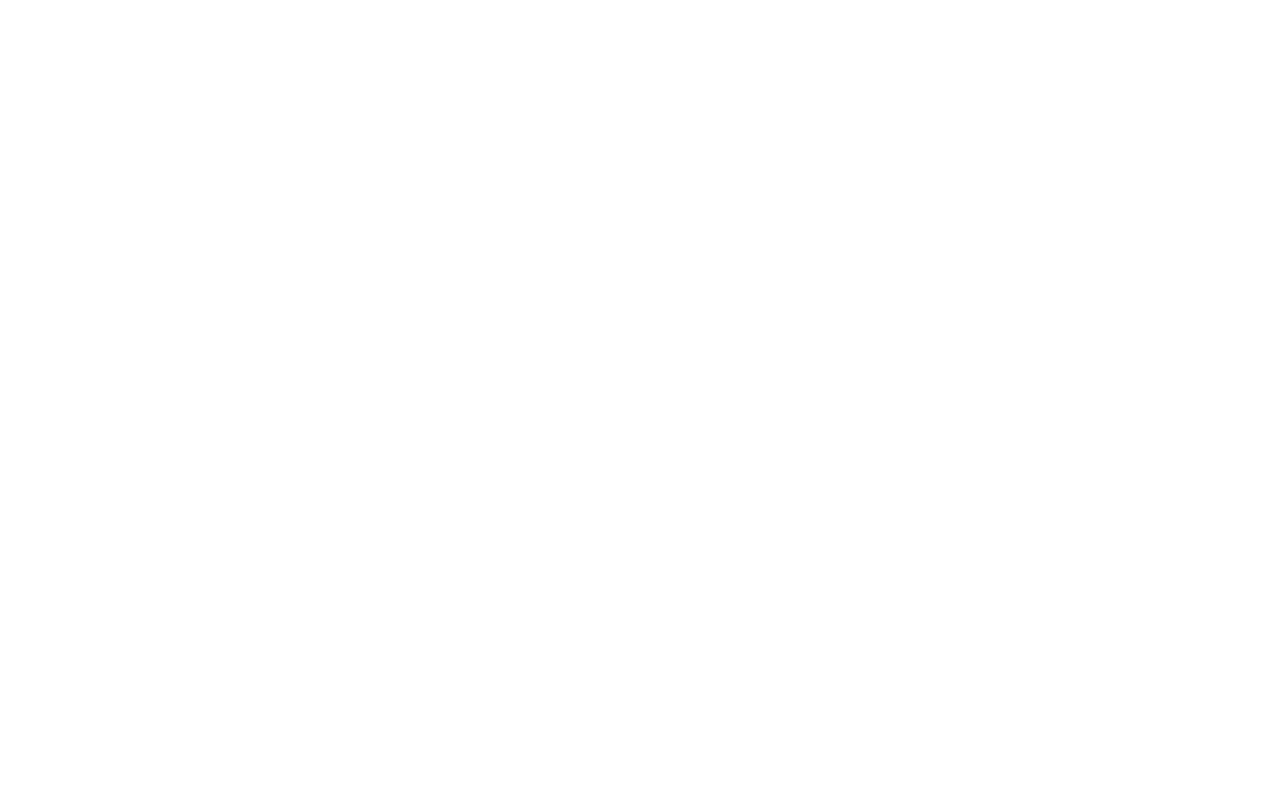
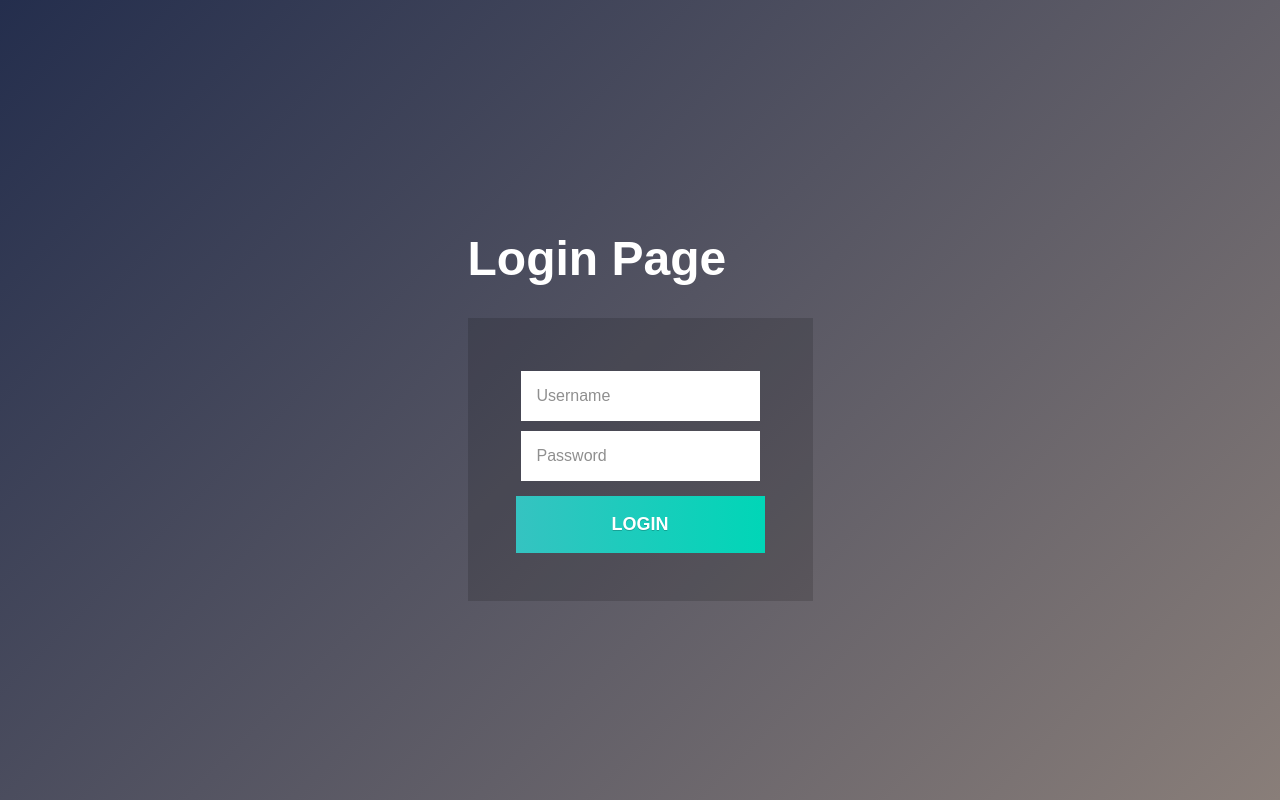
Before and after one commit to szymonkorbiel/agromanager, a React (Create React App) app: page /login in a window 1280 px wide. Before the commit this address had no page. Built offline with nearby package versions, Linux system fonts and the light colour scheme.

Commit message:
Add new files

```diff
--- a/src/App.css
+++ b/src/App.css
@@ -26,6 +26,7 @@
   align-items: center;
   width: 100%;
   height: 10%;
+  padding-right: 20px; /* Dodaj dodatkowy padding po prawej stronie */
 }
 
 .header-left {
@@ -36,19 +37,16 @@
 .header-right {
   display: flex;
   align-items: center;
-  white-space: nowrap;
-  overflow: hidden;
-  text-overflow: ellipsis;
+  width: 200px;
 }
 
 .header-right p {
-  font-size: 16px;
+  font-size: 15px;
   max-width: 100px;
-  white-space: nowrap;
-  overflow: hidden;
-  text-overflow: ellipsis;
-  font-size: 14px;
-  padding-right: 100px;
+  padding-right: 10px;
+  margin: 0 auto;
+  text-overflow: clip;
+  font-family: Arial, Helvetica, sans-serif;
 }
 
 .header-left img {
@@ -83,8 +81,7 @@
 }
 
 .grid-item {
-  border: 1px solid black;
-  padding: 5%;
+  padding: 1%;
   width: 100%;
   display: flex;
   align-items: center;
@@ -94,6 +91,7 @@
   color: #0B5AA2;
   font-weight: bold;
   font-size: 20px;
+
 }
 .placeholder {
   width: 25%;
@@ -178,6 +176,13 @@
   font-size: 12px;
 }
 
+.login{
+  background-color: '#282c34';
+      height: '100vh';
+      display: 'flex';
+      justify-content: 'center';
+      align-items: 'center';
+}
 @keyframes icon {
   0%,
   100% {
--- a/src/App.js
+++ b/src/App.js
@@ -4,6 +4,7 @@
 import Budget from './pages/Budget';
 import Warehouses from './pages/Warehouses';
 import Machines from './pages/Machines';
+import Login from './pages/Login';
 import React, { Component } from 'react';
 
 import './App.css';
@@ -20,6 +21,7 @@
           <Route exact path="/management" element={<Management/>}/>
           <Route path="/warehouses" element={<Warehouses/>}/>
           <Route path="/machines" element={<Machines/>}/>
+          <Route path="/login" element={<Login/>}/>
         </Routes>
     </Router>
         );
--- a/src/pages/Home.js
+++ b/src/pages/Home.js
@@ -51,15 +51,21 @@
 
           <div className="grid-container">
 
-            <div className="grid-item">Div 2<img src=".public/logo.jpg" alt="Logo" /></div>
-            <div className="grid-item">Div 3<img src=".public/logo.jpg" alt="Logo" /></div>
+            <div className="grid-item">
+              <img src="../placeholder1.png" alt="placeholder1" className="placeholder"/>
+              <p>Take charge of your farm operations by implementing efficient management practices, enabling you to optimize productivity and maximize profitability. </p>
+            </div>
+            <div className="grid-item">
+              <img src="../placeholder2.png" alt="placeholder2" className="placeholder" />
+              <p>Take control of your farm's finances and optimize your budget for maximum productivity. Plan wisely and allocate resources efficiently to achieve financial stability and growth in your agricultural operations.</p>
+            </div>
             <div className="grid-item">
               <img src="../placeholder3.png" alt="placeholder3" className="placeholder"/>
-              <p>All agricultural machinery, their condition, and data at hand.</p>
+              <p>Gain comprehensive insights into your agricultural machinery, including their current condition and relevant data, empowering you to make informed decisions and streamline your farming operations.</p>
             </div>
             <div className="grid-item" >
               <img src="../placeholder4.png" alt="placeholder4" className="placeholder"/>
-              <p className="description">Charts with the quantity of raw materials and available materials in warehouses and silos.</p>
+              <p className="description">Visualize essential information through detailed charts that showcase the quantity of raw materials and the availability of stored materials in your warehouses and silos. Access real-time data and trends to effectively manage your inventory, optimize resource utilization, and make informed decisions regarding procurement, storage, and distribution.</p>
             </div>
           </div>
         </main>
@@ -69,7 +75,7 @@
       <div className="footer-left">
 
         <div className="footer-links">
-          <a href="#">Podstrona login</a>
+          <Link to="/login"><p>Podstrona login</p></Link>
           <a href="#">Link 2</a>
         </div>
       </div>
--- /dev/null
+++ b/src/pages/Login.css
@@ -0,0 +1,109 @@
+* {
+  -webkit-font-smoothing: antialiased;
+  text-rendering: optimizeLegibility;
+}
+
+html,
+body {
+  height: 100%;
+  margin: 0;
+  padding: 0;
+}
+
+body {
+  display: flex;
+  justify-content: center;
+  align-items: center;
+}
+
+
+.wholediv {
+  width: 100vw;
+  height: 100vh;
+  display: flex;
+  align-items: center;
+  justify-content: center;
+  flex-direction: column;
+  position: relative;
+
+  background: linear-gradient(
+    135deg,
+    #242e4d,
+    #897e79
+  );
+  font-family: 'Roboto', helvetica, arial, sans-serif;
+  font-size: 1.5em;
+
+  &:before {
+    content: '';
+    position: absolute;
+    top: 0;
+    left: 0;
+    height: 100%;
+    width: 100%;
+  }
+}
+
+.login h1{
+  color: white;
+}
+
+.login-form {
+  width: 100%;
+  padding: 2em;
+  position: relative;
+  background: rgba(0, 0, 0, 0.15);
+}
+
+.lf--label {
+  width: 2em;
+  display: flex;
+  align-items: center;
+  justify-content: center;
+  background: #f5f6f8;
+  cursor: pointer;
+}
+
+.lf--input {
+  flex: 1;
+  padding: 1em;
+  border: 0;
+  margin: 5px;
+  color: #8f8f8f;
+  font-size: 1rem;
+}
+
+.lf--input:focus {
+  outline: none;
+  transition: transform .15s ease;
+  transform: scale(1.1);
+}
+
+.lf--submit {
+  display: block;
+  padding: 1em;
+  width: 100%;
+  background: linear-gradient(to right, #35c3c1, #00d6b7);
+  border: 0;
+  color: #fff;
+  cursor: pointer;
+  font-size: .75em;
+  font-weight: 600;
+  text-shadow: 0 1px 0 rgba(0, 0, 0, 0.2);
+}
+
+.lf--submit:focus {
+  outline: none;
+  transition: transform .15s ease;
+  transform: scale(1.1);
+}
+
+.submit-container {
+  display: flex;
+  justify-content: center;
+  margin-top: 10px;
+}
+
+::placeholder {
+  color: #8f8f8f;
+}
--- /dev/null
+++ b/src/pages/Login.js
@@ -0,0 +1,44 @@
+import React, { useState } from 'react';
+import './Login.css';
+
+const LoginPage = () => {
+  const [username, setUsername] = useState('');
+  const [password, setPassword] = useState('');
+
+  const handleUsernameChange = (e) => {
+    setUsername(e.target.value);
+  };
+
+  const handlePasswordChange = (e) => {
+    setPassword(e.target.value);
+  };
+
+  const handleLogin = () => {
+    // api login
+    console.log('Username:', username);
+    console.log('Password:', password);
+  };
+
+  return (
+    <div className='wholediv'>
+      <div className='login'>
+        <h1>Login Page</h1>
+        <form class='login-form'>
+          <div class="flex-row">
+            <label class="lf--label" for="username"/>
+            <input id="username" class='lf--input' placeholder='Username' type='text'/>
+          </div>
+          <div class="flex-row">
+            <label class="lf--label" for="password"/>
+            <input id="password" class='lf--input' placeholder='Password' type='password'/>
+          </div>
+          <div class="submit-container">
+            <input class='lf--submit' type='submit' value='LOGIN'/>
+          </div>
+        </form>
+      </div>
+    </div>
+  );
+};
+
+export default LoginPage;
```
Also changed, not shown: public/placeholder1.PNG (added), public/placeholder2.PNG (added).
